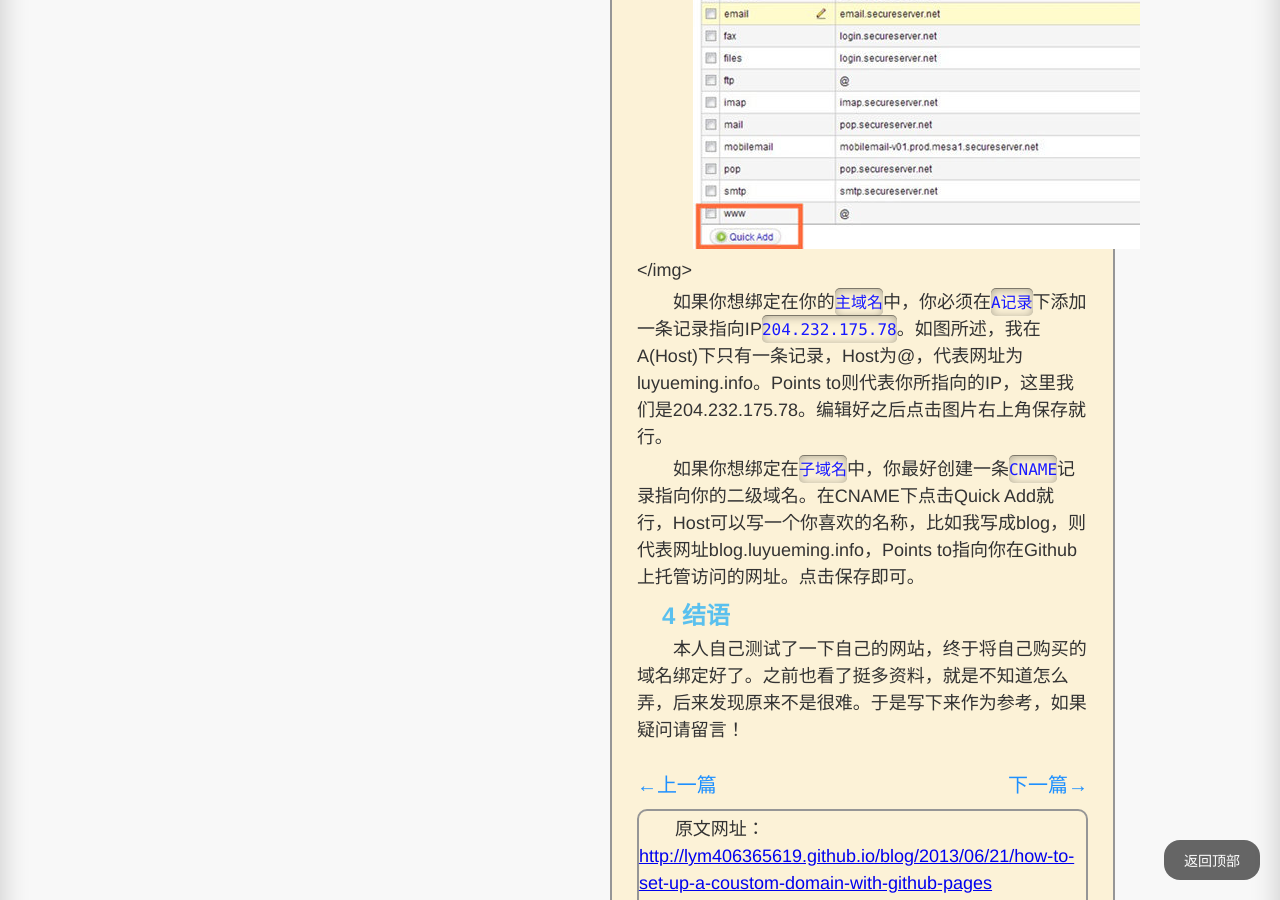
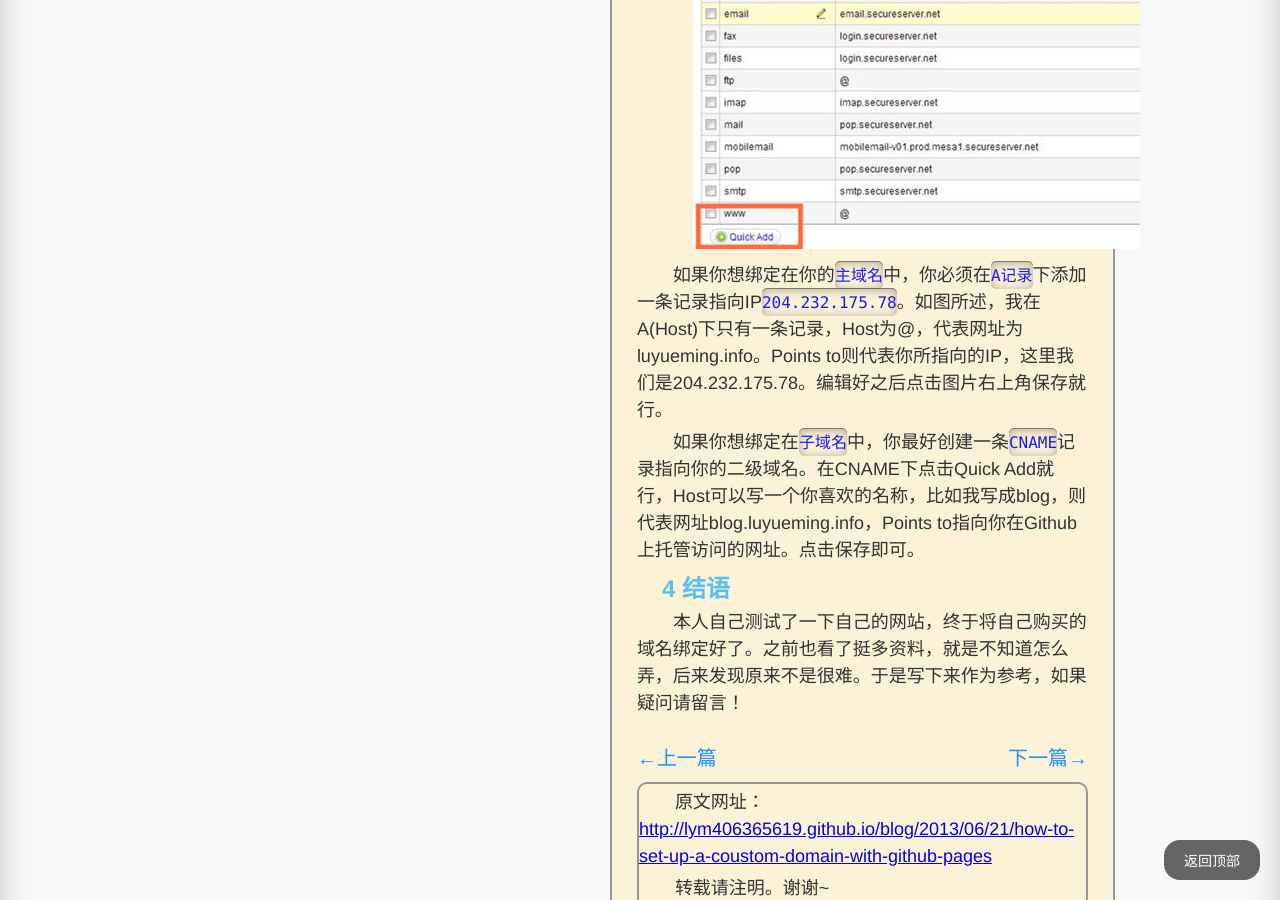
Before and after one commit to lym406365619/lym406365619.github.com, a Jekyll site: the page built from _posts/2013-06-21-how-to-set-up-a-coustom-domain-with-github-pages.md, in a window 1280 px wide and 900 px high, scrolled down 1568 px. Built offline with Jekyll 4.4.1, drawn with Linux system fonts in a browser that asks for light colours; comment, search, counter and statistics services are not loaded.

Commit message:
post排版布局修改

```diff
--- a/_posts/2013-06-21-how-to-set-up-a-coustom-domain-with-github-pages.md
+++ b/_posts/2013-06-21-how-to-set-up-a-coustom-domain-with-github-pages.md
@@ -7,7 +7,9 @@
 ---
 {% include JB/setup %}
 #购买域名后如何绑定在Github上托管的网站
+
 ##1 前言
+
 在介绍之前，首先得搞清楚Github托管项目所支持的类型，一种是<code class="cd">User/Organization Pages</code>，另一种是<code class="cd">Project Pages</code>，这是两种Github托管网站上支持的两种基本类型。
 
 ###User/Organization Pages
@@ -28,7 +30,7 @@
 ##3 设置DNS
 进入你的域名管理，我的域名是在[GoDaddy](http://www.godaddy.com/)购买的，主要国外的比较便宜，而且不用备案，很方便呀。登录官网后，进入域名管理界面，里面有个<code class="cd">DNS Manager</code>，点击<code class="cd">Launch</code>，进入如下页面：
 
-<img src="/img/blog/host.jpg" width="750px" height="470px" alt="GoDaddy设置DNS，绑定域名" class="pic"></img>
+<img src="/img/blog/host.jpg" width="750px" height="470px" alt="GoDaddy设置DNS，绑定域名" class="pic" />
 
 如果你想绑定在你的<code class="cd">主域名</code>中，你必须在<code class="cd">A记录</code>下添加一条记录指向IP<code class="cd">204.232.175.78</code>。如图所述，我在A(Host)下只有一条记录，Host为@，代表网址为luyueming.info。Points to则代表你所指向的IP，这里我们是204.232.175.78。编辑好之后点击图片右上角保存就行。
 
```
